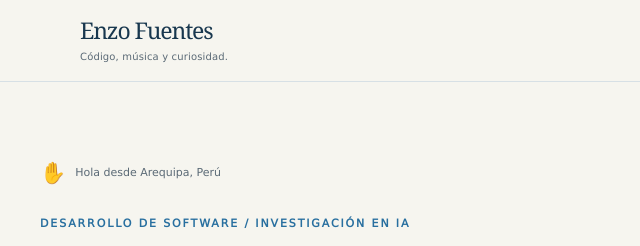
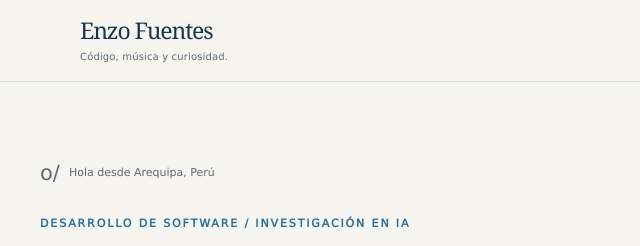
Before and after one commit to enzoaldhairfuentesapaza/enzoaldhairfuentesapaza.github.io, a plain HTML site: page index.html in a window 1280 px wide. Shown: the top 246 px of the page, 0-640 px from the left. Drawn offline with Linux system fonts and the light colour scheme.

Commit message:
Update greeting message in index.html

```diff
--- a/index.html
+++ b/index.html
@@ -28,7 +28,7 @@
   <section class="hero wrap" id="inicio" aria-labelledby="hero-title">
     <div class="hero-grid">
       <div>
-        <div class="location"><span class="hello-wave" aria-hidden="true">✋</span> Hola desde Arequipa, Perú</div>
+        <div class="location"><span class="hello-wave" aria-hidden="true"> o/ </span> Hola desde Arequipa, Perú</div>
         <span class="eyebrow">Desarrollo de software / Investigación en IA</span>
         <h1 id="hero-title">Entender el<br>problema.<br><em>Crear la solución.</em></h1>
         <p class="intro">Soy <strong>Enzo Aldhair Fuentes Apaza</strong>. Trabajo con entornos web y disfruto adaptar soluciones al dominio de cada proyecto: entender cómo funciona una empresa y ayudar a automatizar sus procesos.</p>
```
